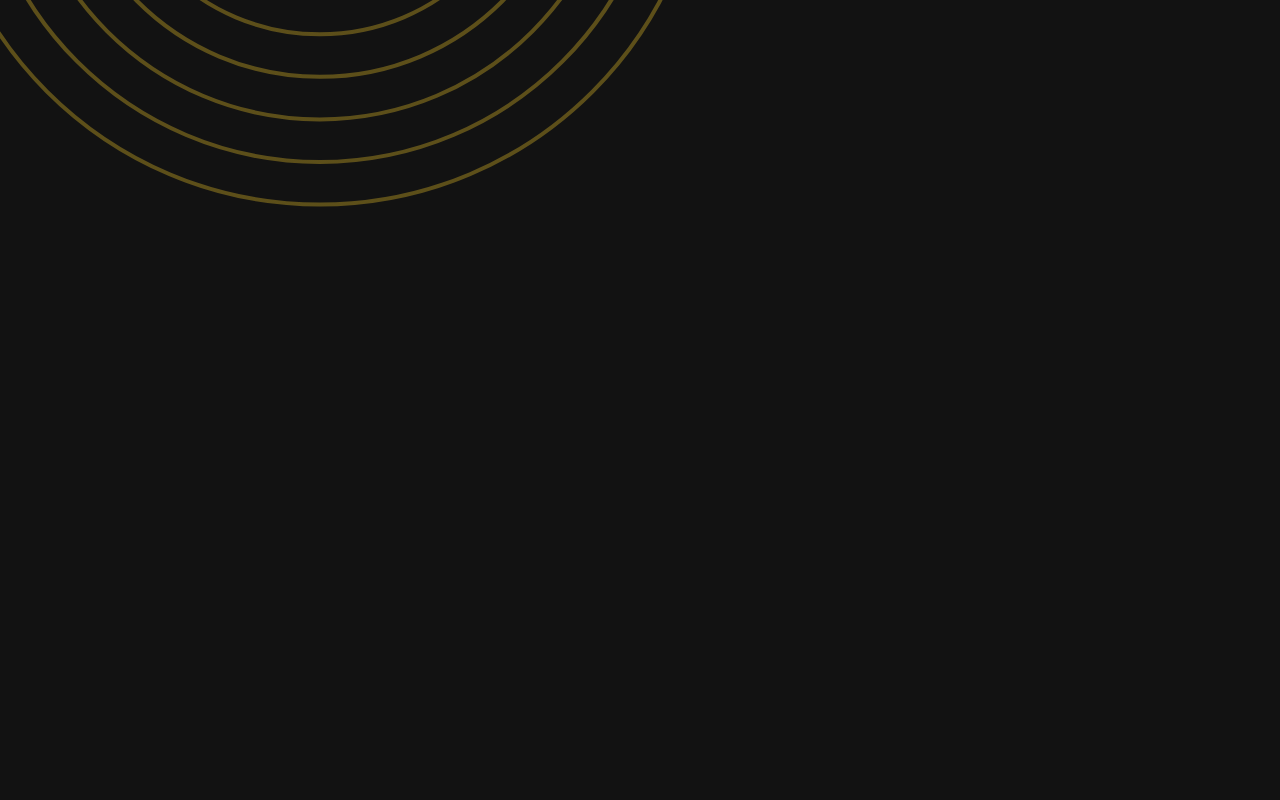
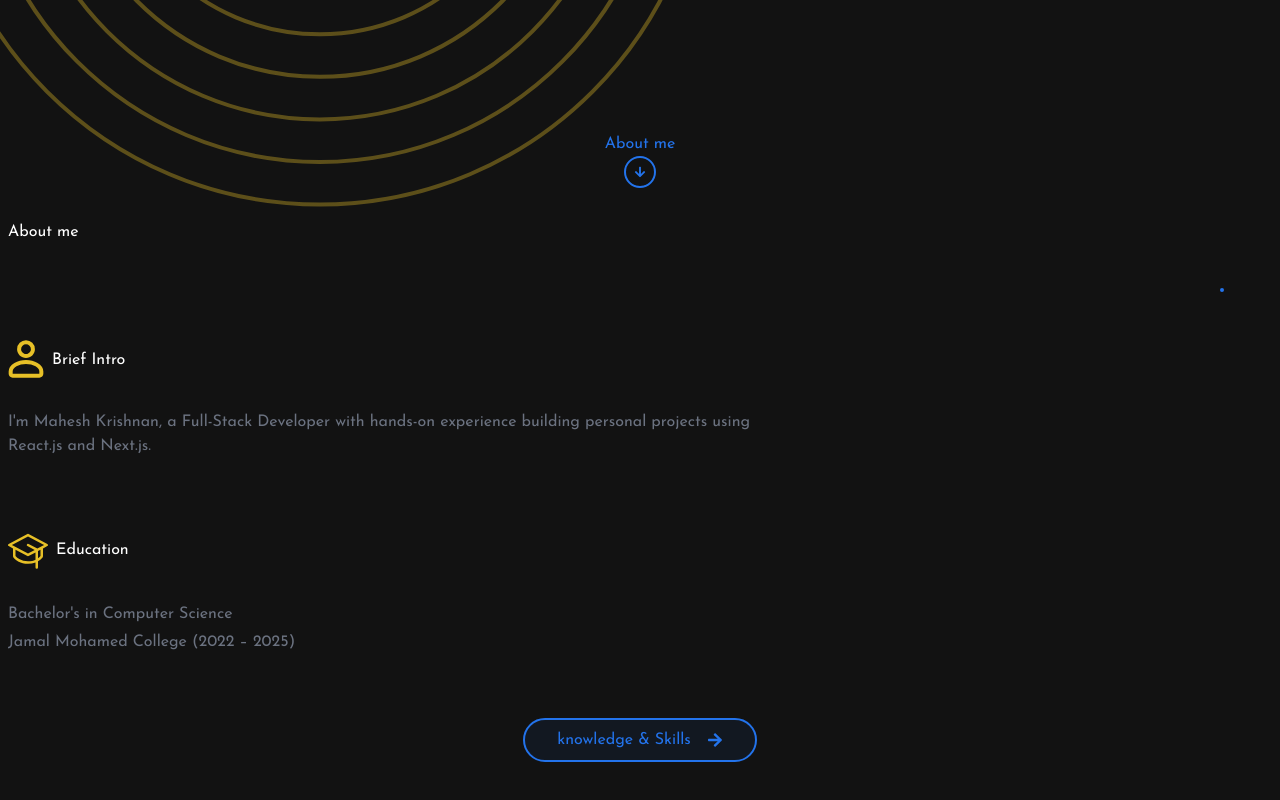
Before and after one commit to MaheshGitH/portfolio, a Next.js app: page / in a window 1280 px wide. Shown: the part 580-1380 px from the top of the page. Built offline with nearby package versions, Linux system fonts and the light colour scheme; no server answers; a web font is replaced by a local one; what fluid-tailwind would draw is missing.

Commit message:
update: Add BottomSection.tsx component

```diff
--- /dev/null
+++ b/app/components/BottomSection/AboutMe.tsx
@@ -0,0 +1,42 @@
+import React, { ReactNode } from "react";
+import PersonSvg from "./PersonSvg";
+import { PiGraduationCap } from "react-icons/pi";
+
+interface Props {
+  children: ReactNode;
+}
+
+const AboutMe = ({ children }: Props) => {
+  return (
+    <div className="flex flex-col gap-24">
+      <h3 className="~sml/lg:~text-3xl/[2.5rem]">About me</h3>
+      <div className="flex flex-col md:flex-row-reverse md:items-center md:justify-between">
+        <div className="max-md:mx-auto">{children}</div>
+        <div className="flex flex-col gap-[72px]">
+          <div>
+            <h4 className="flex gap-2">
+              <PersonSvg />
+              <span className="~sml/lg:~text-2xl/3xl pt-2">Brief Intro</span>
+            </h4>
+            <p className="text-secondary-light ~sml/lg:~text-xl/2xl mt-8 max-w-3xl">
+              I'm Mahesh Krishnan, a Full-Stack Developer with hands-on
+              experience building personal projects using React.js and Next.js.
+            </p>
+          </div>
+          <div>
+            <h4 className="flex gap-2">
+              <PiGraduationCap className="size-10 text-secondary" />
+              <span className="~sml/lg:~text-2xl/3xl pt-2">Education</span>
+            </h4>
+            <div className="text-secondary-light ~sml/lg:~text-xl/2xl mt-8 max-w-3xl">
+              <p className="mb-1">Bachelor's in Computer Science</p>
+              <p>Jamal Mohamed College (2022 – 2025)</p>
+            </div>
+          </div>
+        </div>
+      </div>
+    </div>
+  );
+};
+
+export default AboutMe;
--- /dev/null
+++ b/app/components/BottomSection/BottomSection.tsx
@@ -0,0 +1,19 @@
+import React from "react";
+import AboutMe from "./AboutMe";
+import Picture from "./Picture";
+import NextPage from "../NextPage";
+
+const BottomSection = () => {
+  return (
+    <div className="max-w-[87.188rem] mx-auto px-2" id="aboutme">
+      <AboutMe>
+        <Picture />
+      </AboutMe>
+      <div className="">
+        <NextPage href="skills">knowledge & Skills</NextPage>
+      </div>
+    </div>
+  );
+};
+
+export default BottomSection;
--- /dev/null
+++ b/app/components/BottomSection/PersonSvg.tsx
@@ -0,0 +1,23 @@
+import React from "react";
+
+const PersonSvg = () => {
+  return (
+    <svg
+      width="36"
+      height="38"
+      viewBox="0 0 36 38"
+      fill="none"
+      xmlns="http://www.w3.org/2000/svg"
+    >
+      <path
+        d="M31.416 35.7708C31.9243 35.7708 32.4119 35.5689 32.7713 35.2095C33.1307 34.85 33.3327 34.3625 33.3327 33.8542V31.466C33.3403 26.0878 25.7158 21.875 17.9993 21.875C10.2828 21.875 2.66602 26.0878 2.66602 31.466V33.8542C2.66602 34.3625 2.86795 34.85 3.22739 35.2095C3.58684 35.5689 4.07435 35.7708 4.58268 35.7708H31.416ZM24.907 9.13684C24.907 10.044 24.7283 10.9422 24.3812 11.7803C24.0341 12.6184 23.5252 13.3799 22.8838 14.0213C22.2424 14.6627 21.4809 15.1715 20.6428 15.5187C19.8047 15.8658 18.9065 16.0445 17.9993 16.0445C17.0922 16.0445 16.194 15.8658 15.3559 15.5187C14.5178 15.1715 13.7563 14.6627 13.1149 14.0213C12.4735 13.3799 11.9646 12.6184 11.6175 11.7803C11.2704 10.9422 11.0917 10.044 11.0917 9.13684C11.0917 7.30481 11.8195 5.54782 13.1149 4.25238C14.4103 2.95694 16.1673 2.22917 17.9993 2.22917C19.8314 2.22917 21.5884 2.95694 22.8838 4.25238C24.1792 5.54782 24.907 7.30481 24.907 9.13684Z"
+        stroke="#E7C027"
+        strokeWidth="4"
+        strokeLinecap="round"
+        strokeLinejoin="round"
+      />
+    </svg>
+  );
+};
+
+export default PersonSvg;
--- /dev/null
+++ b/app/components/BottomSection/Picture.tsx
@@ -0,0 +1,11 @@
+import React from "react";
+
+const Picture = () => {
+  return (
+    <div className="relative ~sml/lg:~w-40/64 ~sml/lg:~h-60/96 bg-primary/[0.07] rounded-2xl ml-14">
+      <div className="absolute bottom-12 right-12 ~sml/lg:~w-40/64 ~sml/lg:~h-60/96 bg-primary/10 rounded-2xl border-primary border-2"></div>
+    </div>
+  );
+};
+
+export default Picture;
--- a/app/components/Nav/Menu.tsx
+++ b/app/components/Nav/Menu.tsx
@@ -1,5 +1,6 @@
 import React, { useEffect, useState } from "react";
 import MenuOption from "./MenuOption";
+import { TbMenu } from "react-icons/tb";
 
 const Menu = () => {
   const [isOpen, setIsOpen] = useState(false);
@@ -13,26 +14,12 @@ const Menu = () => {
   }, [isOpen]);
 
   return (
-    <div>
+    <div className="flex items-center">
       <button
         onClick={() => setIsOpen(true)}
-        className="inline-flex gap-2 items-center"
+        className="inline-flex gap-2 items-center my-auto"
       >
-        <div className="~sm/xl:~h-[0.625rem]/[0.812rem] ~sm/xl:~w-5/6">
-          <svg
-            viewBox="0 0 22 12"
-            fill="none"
-            xmlns="http://www.w3.org/2000/svg"
-          >
-            <path
-              className="stroke-primary"
-              d="M1 1H21M1 11H21"
-              strokeWidth="2"
-              strokeLinecap="round"
-              strokeLinejoin="round"
-            />
-          </svg>
-        </div>
+        <TbMenu className="~sml/lg:~size-5/7 text-primary" />
         <span className="pt-1 text-secondary-light hover:text-primary-dark duration-200 ~/lg:~text-[1rem]/[1.5rem] ~/lg:~leading-[1rem]/[1.5rem]">
           Menu
         </span>
--- /dev/null
+++ b/app/components/NextPage.tsx
@@ -0,0 +1,21 @@
+import React from "react";
+import { FaArrowDown } from "react-icons/fa";
+
+interface Props {
+  children: string;
+  href: string;
+}
+
+const NextPage = ({ children, href }: Props) => {
+  return (
+    <a
+      href={href}
+      className="flex items-center w-fit rounded-full bg-primary/[0.07] ~sml/lg:~text-xs/base mt-16 md:mt-40 mx-auto mb-10 py-2 pl-8 pr-16 border-2 border-primary text-primary group cursor-pointer relative duration-200"
+    >
+      <span>{children}</span>
+      <FaArrowDown className="-rotate-90 absolute right-8 group-hover:right-6 duration-200" />
+    </a>
+  );
+};
+
+export default NextPage;
--- /dev/null
+++ b/app/components/TopSection/AboutMe.tsx
@@ -0,0 +1,24 @@
+import React from "react";
+import { FaArrowDown } from "react-icons/fa";
+
+const AboutMe = () => {
+  const handleScroll = () => {
+    const element = document.getElementById("aboutme");
+    if (element) {
+      element.scrollIntoView({ behavior: "smooth" });
+    }
+  };
+
+  return (
+    <div className="absolute bottom-8 text-primary">
+      <button onClick={handleScroll} className="flex flex-col items-center">
+        <span className="text-base">About me</span>
+        <span className="border-2 rounded-full border-primary duration-200 size-8 pt-2 hover:pt-3">
+          <FaArrowDown className="size-3 mx-auto" />
+        </span>
+      </button>
+    </div>
+  );
+};
+
+export default AboutMe;
--- a/app/components/TopSection/TopSection.tsx
+++ b/app/components/TopSection/TopSection.tsx
@@ -1,4 +1,5 @@
 import React from "react";
+import AboutMe from "./AboutMe";
 
 const TopSection = () => {
   return (
@@ -9,6 +10,7 @@ const TopSection = () => {
       <h2 className="text-center ~sml/xl:~text-3xl/[2.5rem]">
         Building clean and reliable full-stack applications.
       </h2>
+      <AboutMe />
     </div>
   );
 };
--- a/app/layout.tsx
+++ b/app/layout.tsx
@@ -36,7 +36,7 @@ export default async function RootLayout({
       <body
         className={`${
           theme ? theme.value : " dark "
-        } dark:text-white dark:bg-dark bg-light duration-150 font-josefin-sans relative h-[2000px]`}
+        } dark:text-white dark:bg-dark bg-light duration-150 font-josefin-sans relative`}
       >
         {children}
       </body>
--- a/app/page.tsx
+++ b/app/page.tsx
@@ -2,12 +2,14 @@ import React from "react";
 
 import Background from "./components/Background/Background";
 import Nav from "./components/Nav/Nav";
+import BottomSection from "./components/BottomSection/BottomSection";
 
 export default function Page() {
   return (
     <div>
       <Nav></Nav>
       <Background />
+      <BottomSection />
     </div>
   );
 }
```
